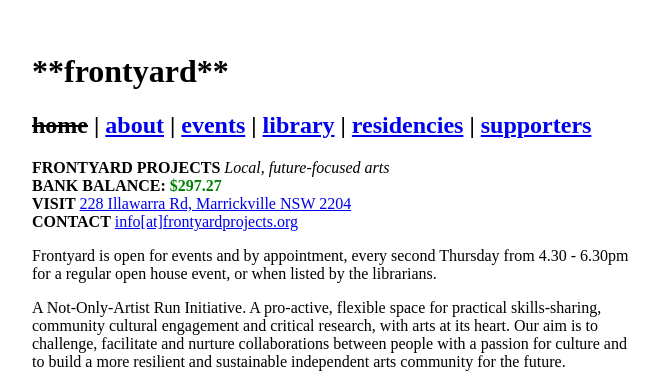
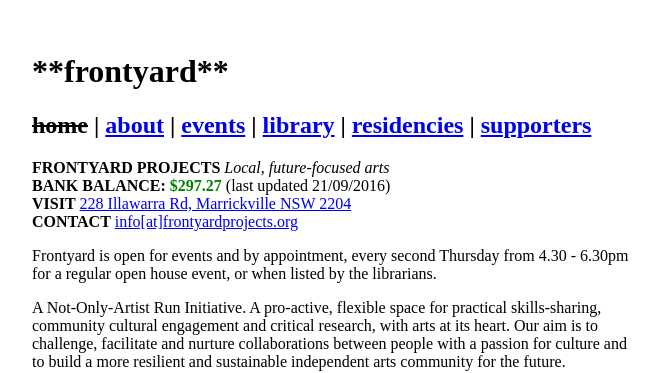
Before and after one commit to frontyardprojects/frontyardprojects.github.io, a Jekyll site: the page built from index.md, in a window 1280 px wide. Shown: the top 373 px of the page, without its empty margins (308-971 px from the left). Built offline with Jekyll 4.4.1, drawn with Linux system fonts in a browser that asks for light colours; comment, search, counter and statistics services are not loaded.

Commit message:
updated transparency.

```diff
--- a/index.md
+++ b/index.md
@@ -2,7 +2,7 @@
 ---
 
 **FRONTYARD PROJECTS** *Local, future-focused arts*
-**BANK BALANCE: <span style="color:green">${{ site.data.money.first.value }}</span>**
+**BANK BALANCE: <span style="color:green">${{ site.data.money.first.value }}</span>** (last updated {{site.data.money.first.date}})
 **VISIT** [228 Illawarra Rd, Marrickville NSW 2204](https://www.google.com.au/maps/place/228+Illawarra+Rd,+Marrickville+NSW+2204/data=!4m2!3m1!1s0x6b12b0643971d4cf:0xfd04759e18342c41?sa=X&ved=0ahUKEwi7wbr6tt_KAhWo26YKHa5iDxkQ8gEIGzAA)
 **CONTACT** [info[at]frontyardprojects.org](mailto:info@frontyardprojects.org)
 
```
